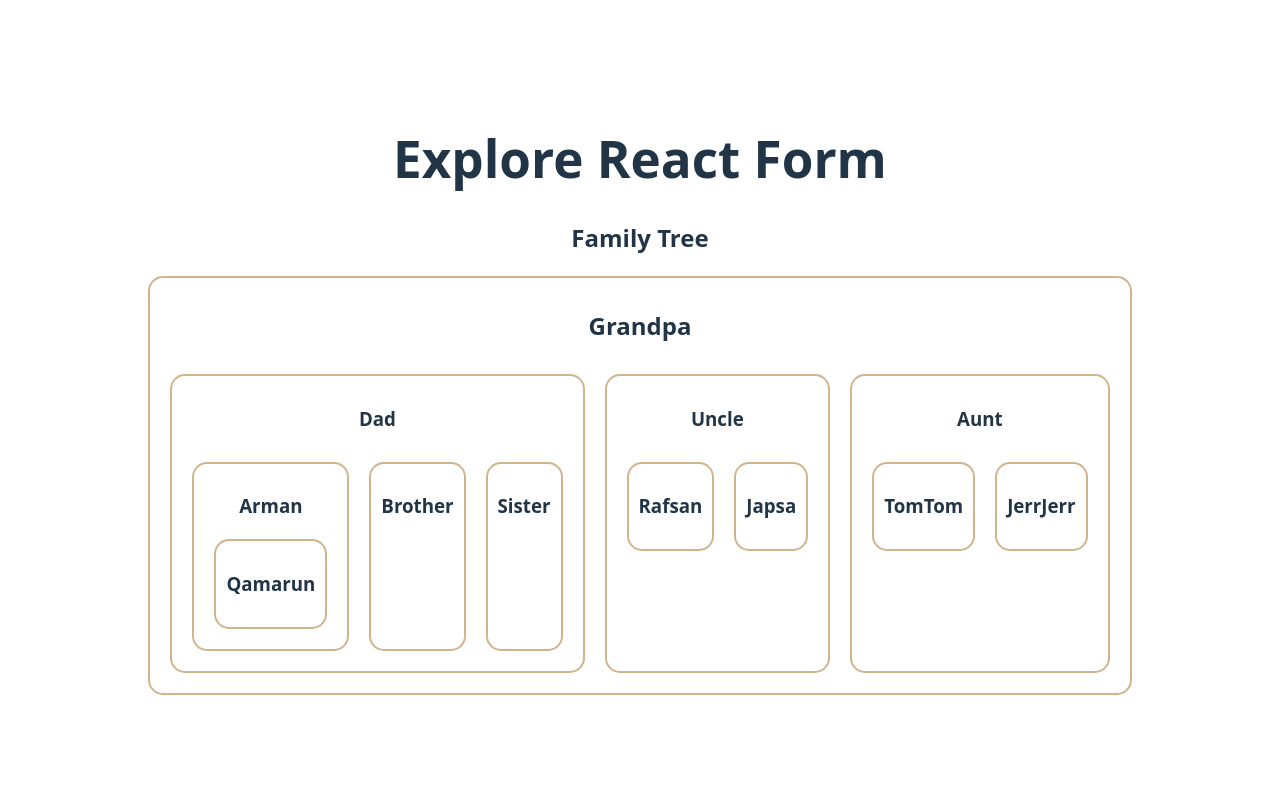
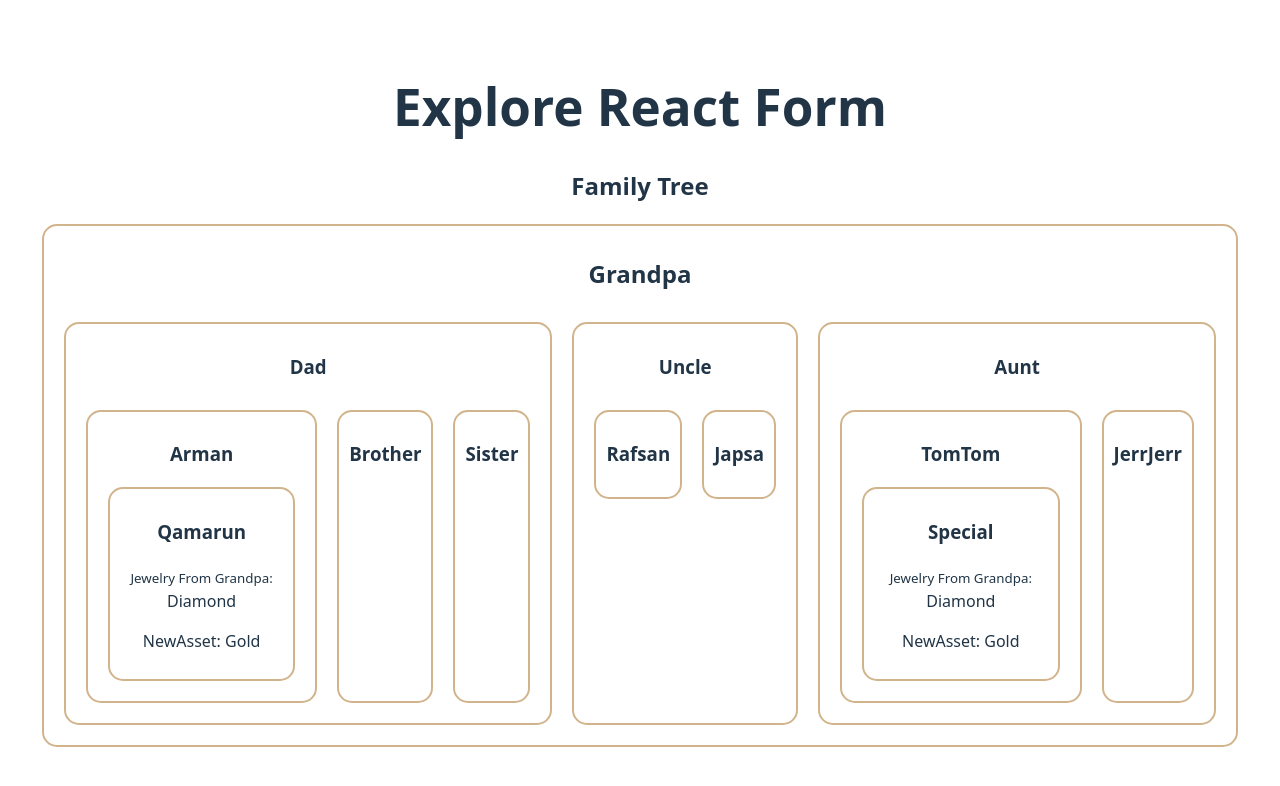
Before and after one commit to ArmanMirDeV/Explore-React-Form, a React (Vite) app: page / in a window 1280 px wide. Shown: the top 786 px of the page. Built offline with nearby package versions, Linux system fonts and the light colour scheme.

Commit message:
IntroDuction to context to context api and simple context

```diff
--- a/src/Components/FamilyTree/Aunt.jsx
+++ b/src/Components/FamilyTree/Aunt.jsx
@@ -1,12 +1,12 @@
 import React from 'react';
 import Cousin from './Cousin';
 
-const Aunt = () => {
+const Aunt = ({asset}) => {
     return (
         <div>
             <h3>Aunt</h3>
             <section className='flex' >
-                <Cousin name='TomTom' ></Cousin>
+                <Cousin  asset={asset} name='TomTom' ></Cousin>
                 <Cousin name='JerrJerr' ></Cousin>
             </section>
         </div>
--- a/src/Components/FamilyTree/Cousin.jsx
+++ b/src/Components/FamilyTree/Cousin.jsx
@@ -1,9 +1,13 @@
 import React from 'react';
+import Special from './Special';
 
-const Cousin = ({name}) => {
+const Cousin = ({name, asset}) => {
     return (
         <div>
             <h3>{name}</h3>
+            {
+                name === 'TomTom' && <Special asset={asset} name="Special" ></Special>
+            }
         </div>
     );
 };
--- a/src/Components/FamilyTree/Dad.jsx
+++ b/src/Components/FamilyTree/Dad.jsx
@@ -3,12 +3,12 @@ import Myself from './Myself';
 import Bro from './Bro';
 import Sis from './Sis';
 
-const Dad = () => {
+const Dad = ({asset}) => {
     return (
         <div>
             <h3>Dad</h3>
             <section className='flex' >
-                <Myself></Myself>
+                <Myself asset={asset} ></Myself>
                 <Bro></Bro>
                 <Sis></Sis>
             </section>
--- a/src/Components/FamilyTree/FamilyTree.jsx
+++ b/src/Components/FamilyTree/FamilyTree.jsx
@@ -1,15 +1,21 @@
-import React from 'react';
+import React, { createContext } from 'react';
 import Grandpa from './Grandpa';
 import './FamilyTree.css'
 
+
+ export const AssetContext = createContext('')
+
 const FamilyTree = () => {
 
-    const asset = 'diamond';
+    const asset = 'Diamond';
+    const newAsset = 'Gold';
 
     return (
         <div className='family-tree' >
             <h2>Family Tree</h2>
-            <Grandpa></Grandpa>
+            <AssetContext.Provider value={newAsset} >
+                <Grandpa asset={asset} ></Grandpa>
+            </AssetContext.Provider>
         </div>
     );
 };
--- a/src/Components/FamilyTree/Grandpa.jsx
+++ b/src/Components/FamilyTree/Grandpa.jsx
@@ -3,14 +3,14 @@ import Dad from './Dad';
 import Uncle from './Uncle';
 import Aunt from './Aunt';
 
-const Grandpa = () => {
+const Grandpa = ({asset}) => {
     return (
         <div>
            <h2>Grandpa</h2>
            <section className='flex'>
-            <Dad></Dad>
+            <Dad asset={asset} ></Dad>
             <Uncle></Uncle>
-            <Aunt></Aunt>
+            <Aunt asset={asset} ></Aunt>
            </section>
         </div>
     );
--- a/src/Components/FamilyTree/Myself.jsx
+++ b/src/Components/FamilyTree/Myself.jsx
@@ -1,11 +1,11 @@
 import React from 'react';
 import Special from './Special';
 
-const Myself = () => {
+const Myself = ({asset}) => {
     return (
         <div>
             <h3>Arman</h3>
-            <Special name='Qamarun' ></Special>
+            <Special asset={asset} name='Qamarun' ></Special>
         </div>
     );
 };
--- a/src/Components/FamilyTree/Special.jsx
+++ b/src/Components/FamilyTree/Special.jsx
@@ -1,9 +1,18 @@
-import React from 'react';
+import React, { useContext } from 'react';
+import { AssetContext } from './FamilyTree';
 
-const Special = ({name}) => {
+const Special = ({name, asset}) => {
+
+    const newAsset = useContext(AssetContext);
+
+    console.log('New Asset' , newAsset);
+
+
     return (
         <div>
             <h3>{name}</h3>
+            <p><small>Jewelry From Grandpa:</small> <span>{asset}</span></p>
+            <p>NewAsset: {newAsset}</p>
         </div>
     );
 };
```
